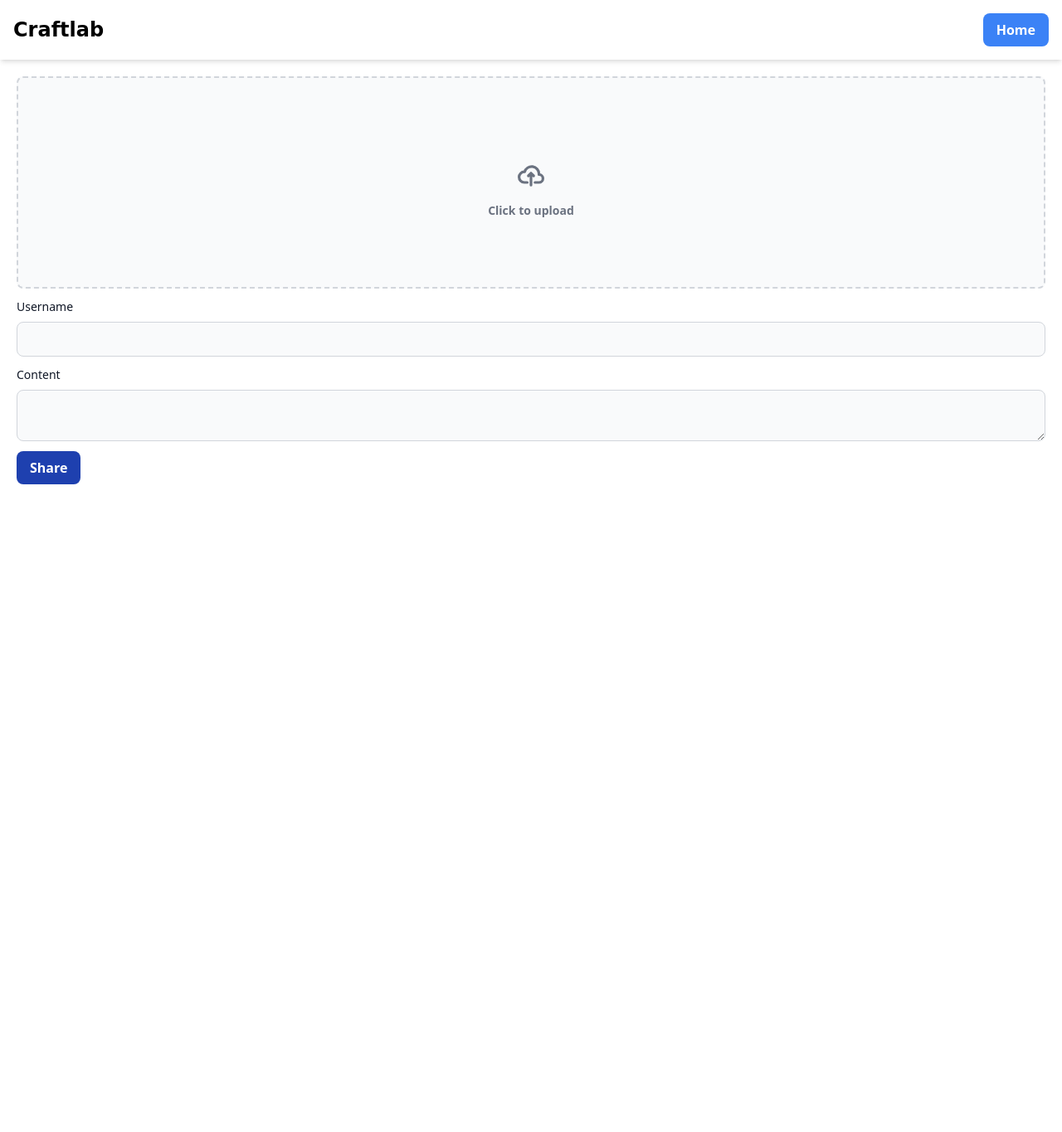
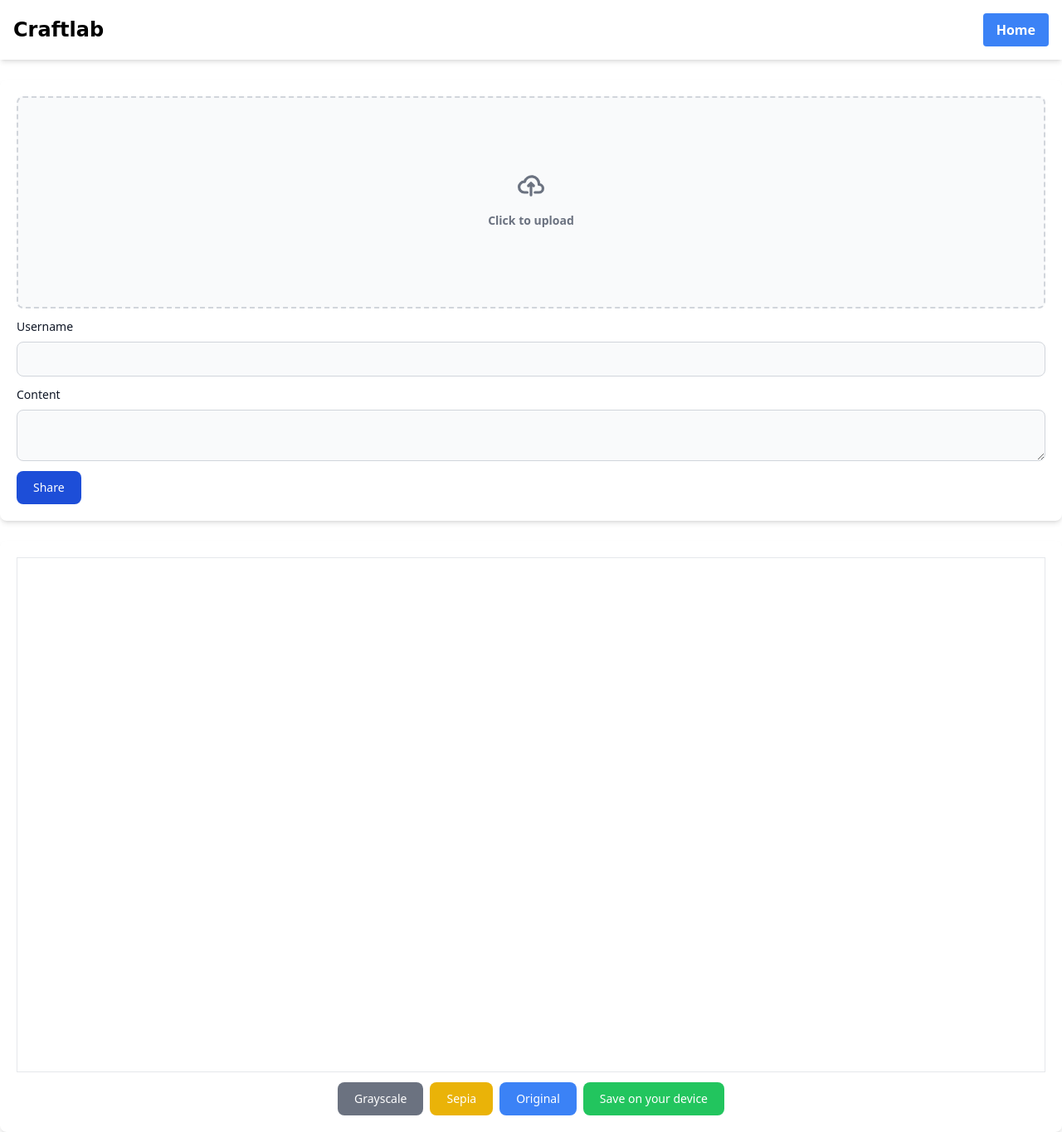
Before and after one commit to hannansatopay/sip24-sveltekit-fundamentals, a SvelteKit app: page /add-post in a window 1280 px wide. Shown: the whole page at 83% size. Before the commit the page ends 800 px from the top, so only its background shows below. Built offline with nearby package versions, Linux system fonts and the light colour scheme.

Commit message:
additional tasks done by melissa

```diff
--- a/src/routes/add-post/+page.svelte
+++ b/src/routes/add-post/+page.svelte
@@ -1,34 +1,136 @@
+<script>
+    import { onMount } from 'svelte';
+    import { browser } from '$app/environment';
 
-<script>
-    let files= null;
+    let files = null;
+    let canvas;
+    let ctx;
+    let img;
+    let originalImageData;
 
+    if (browser) {
+        img = new Image();
+    }
+
+    onMount(() => {
+        if (browser) {
+            canvas = document.querySelector('canvas');
+            ctx = canvas.getContext('2d');
+        }
+    });
+
+    function handleFileUpload(event) {
+        if (browser) {
+            files = event.target.files;
+            if (files.length > 0) {
+                const reader = new FileReader();
+                reader.onload = function (e) {
+                    img.src = e.target.result;
+                    img.onload = () => {
+                        canvas.width = img.width;
+                        canvas.height = img.height;
+                        ctx.drawImage(img, 0, 0);
+                        originalImageData = ctx.getImageData(0, 0, canvas.width, canvas.height); // Save original image data
+                    };
+                };
+                reader.readAsDataURL(files[0]);
+            }
+        }
+    }
+
+    function applyFilter(filterType) {
+        if (browser) {
+            const imageData = ctx.getImageData(0, 0, canvas.width, canvas.height);
+            const data = imageData.data;
+            for (let i = 0; i < data.length; i += 4) {
+                const r = data[i];
+                const g = data[i + 1];
+                const b = data[i + 2];
+                if (filterType === 'grayscale') {
+                    const avg = 0.3 * r + 0.59 * g + 0.11 * b;
+                    data[i] = data[i + 1] = data[i + 2] = avg;
+                } else if (filterType === 'sepia') {
+                    data[i] = r * 0.393 + g * 0.769 + b * 0.189;
+                    data[i + 1] = r * 0.349 + g * 0.686 + b * 0.168;
+                    data[i + 2] = r * 0.272 + g * 0.534 + b * 0.131;
+                }
+            }
+            ctx.putImageData(imageData, 0, 0);
+        }
+    }
+
+    function saveImage() {
+        if (browser) {
+            const link = document.createElement('a');
+            link.download = 'filtered-image.png';
+            link.href = canvas.toDataURL();
+            link.click();
+        }
+    }
+
+    function resetImage() {
+        if (browser) {
+            ctx.putImageData(originalImageData, 0, 0); // Restore original image data
+        }
+    }
 </script>
-<header class ="bg-white py-4 shadow-md sticky top-0 z-10">
+
+<style>
+    .bg-custom-blue {
+        background-color: #bbd4de8f;
+    }
+
+    .text-custom-white {
+        color: #FFFFFF;
+    }
+
+    .bg-custom-blue-darker {
+        background-color: #094869;
+    }
+
+    .text-custom-blue-darker {
+        text-color: #094869;
+    }
+</style>
+
+<header class="bg-opacity-75 bg-custom-white py-4 shadow-md sticky top-0 z-10">
     <div class="container mx-auto px-4 flex justify-between items-center">
         <h1 class="text-2xl font-bold font-['Comic_Sans_MS']">Craftlab</h1>
-        <a href="/" class="bg-blue-500 hover:bg-blue-700 text-white font-bold py-2 px-4 rounded-lg">Home</a>
+        <a href="/" class="bg-blue-500 hover:bg-blue-700 text-white font-bold py-2 px-4 rounded">Home</a>
     </div>
 </header>
 
-<form class="container mx-auto p-5" method="POST" enctype="multipart/form-data">
+<form class="container mx-auto p-5 bg-white rounded-lg shadow-md mt-6" method="POST" enctype="multipart/form-data">
     <label for="dropzone" class="mb-3 flex flex-col items-center justify-center w-full h-64 border-2 border-gray-300 border-dashed rounded-lg cursor-pointer bg-gray-50">
         <div class="flex flex-col items-center justify-center pt-5 pb-6">
             {#if files && files.length}
                 <p class="text-sm text-gray-500 font-semibold">{files[0].name}</p>
             {:else}
-                <svg class="w-8 h-8 mb-4 text-gray-500" aria-hidden="true" xmlns="http://www.w3.org/2000/svg" fill="none" viewBox="0 0 20 16"><path stroke="currentColor" stroke-linecap="round" stroke-linejoin="round" stroke-width="2" d="M13 13h3a3 3 0 0 0 0-6h-.025A5.56 5.56 0 0 0 16 6.5 5.5 5.5 0 0 0 5.207 5.021C5.137 5.017 5.071 5 5 5a4 4 0 0 0 0 8h2.167M10 15V6m0 0L8 8m2-2 2 2"/></svg>
+                <svg class="w-8 h-8 mb-4 text-gray-500" aria-hidden="true" xmlns="http://www.w3.org/2000/svg" fill="none" viewBox="0 0 20 16">
+                    <path stroke="currentColor" stroke-linecap="round" stroke-linejoin="round" stroke-width="2" d="M13 13h3a3 3 0 0 0 0-6h-.025A5.56 5.56 0 0 0 16 6.5 5.5 5.5 0 0 0 5.207 5.021C5.137 5.017 5.071 5 5 5a4 4 0 0 0 0 8h2.167M10 15V6m0 0L8 8m2-2 2 2"/>
+                </svg>
                 <p class="text-sm text-gray-500 font-semibold">Click to upload</p>
             {/if}
         </div>
-        <input bind:files name="image" id="dropzone" type="file" accept="image/png, image/jpeg" class="hidden" required/>
+        <input bind:files name="image" id="dropzone" type="file" accept="image/png, image/jpeg" class="hidden" required on:change={handleFileUpload}/>
     </label>
     <div class="mb-3">
         <label for="username" class="block mb-2 text-sm font-medium text-gray-900">Username</label>
-        <input name="username" id="username" type="text" class="bg-gray-50 border border-gray-300 text-gray-900 text-sm rounded-lg block w-full p-2.5"/>
+        <input name="username" id="username" type="text" class="bg-gray-50 border border-gray-300 text-gray-900 text-sm rounded-lg block w-full p-2.5" />
     </div>
     <div class="mb-3">
         <label for="content" class="block mb-2 text-sm font-medium text-gray-900">Content</label>
-        <textarea name="content" id="content" type="text" class="bg-gray-50 border border-gray-300 text-gray-900 text-sm rounded-lg block w-full p-2.5"></textarea>
+        <textarea name="content" id="content" class="bg-gray-50 border border-gray-300 text-gray-900 text-sm rounded-lg block w-full p-2.5"></textarea>
     </div>
-    <button type="submit" class="bg-blue-800 hover:bg-blue-700 text-white font-bold py-2 px-4 rounded-lg">Share</button>
+    <button type="submit" class="text-white bg-blue-700 hover:bg-blue-800 font-medium rounded-lg text-sm px-5 py-2.5">Share</button>
 </form>
+
+<div class="container mx-auto p-5 bg-white rounded-lg shadow-md mt-6">
+    <canvas class="border w-full"></canvas>
+    <div class="flex justify-center mt-3">
+        <button on:click={() => applyFilter('grayscale')} class="bg-gray-500 hover:bg-gray-700 text-white font-medium rounded-lg text-sm px-5 py-2.5 mr-2">Grayscale</button>
+        <button on:click={() => applyFilter('sepia')} class="bg-yellow-500 hover:bg-yellow-700 text-white font-medium rounded-lg text-sm px-5 py-2.5 mr-2">Sepia</button>
+        <button on:click={resetImage} class="bg-blue-500 hover:bg-blue-700 text-white font-medium rounded-lg text-sm px-5 py-2.5 mr-2">Original</button>
+        <button on:click={saveImage} class="bg-green-500 hover:bg-green-700 text-white font-medium rounded-lg text-sm px-5 py-2.5">Save on your device</button>
+    </div>
+</div>
```
Also changed, not shown: 1 other file (tests, documents, lock files or other folders).
